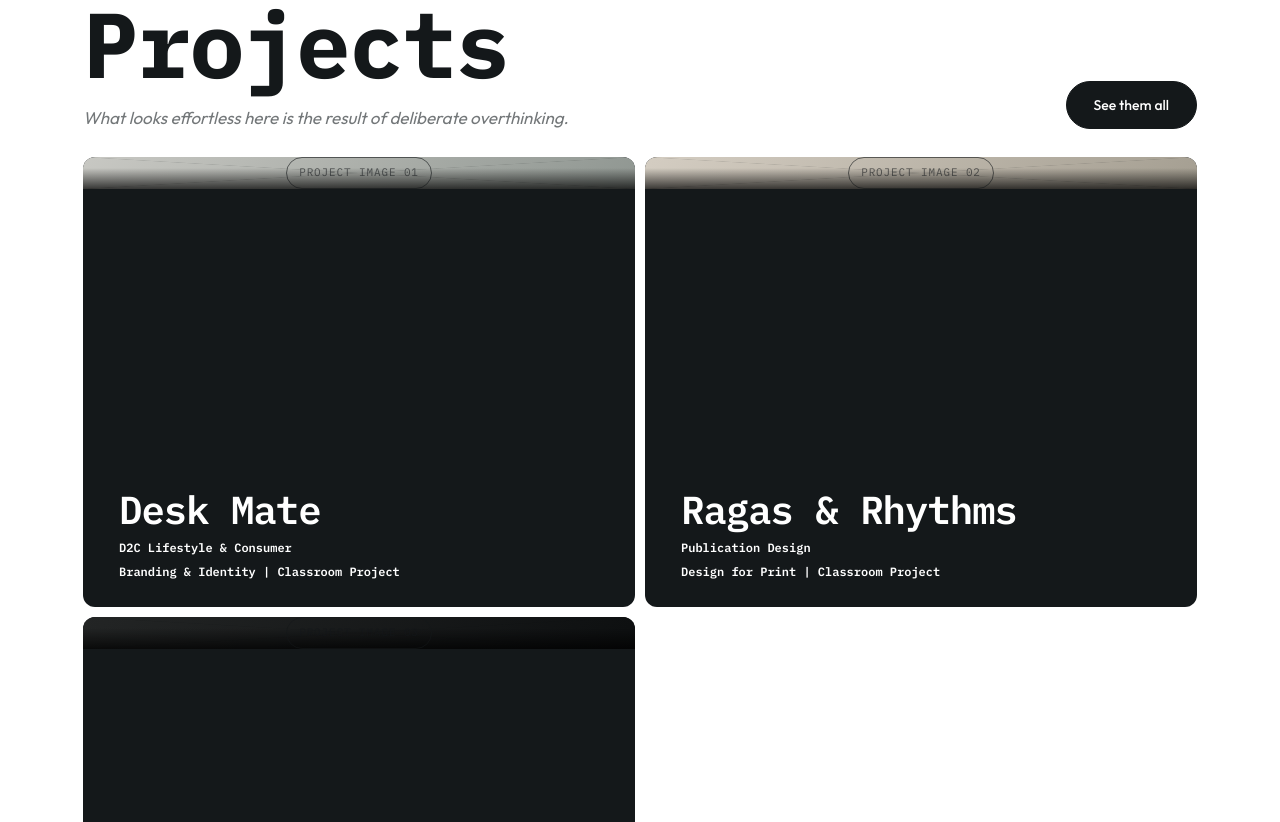
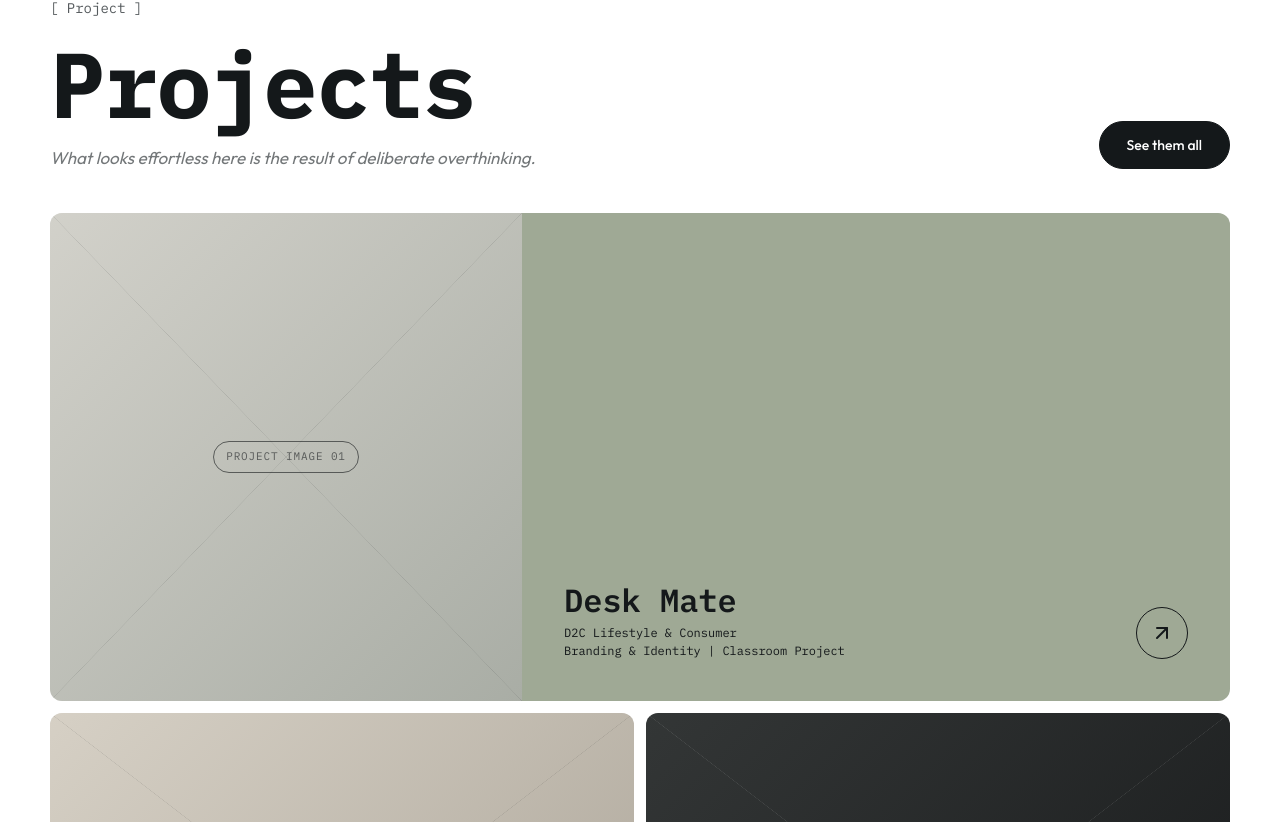
Before and after one commit to Raegan01/Raegan-Ricafrente, a Next.js app: page / in a window 1280 px wide. Shown: the part 878-1700 px from the top of the page. Built offline with nearby package versions, Linux system fonts and the light colour scheme.

Commit message:
feat: recreate recorded project showcase

```diff
--- a/app/globals.css
+++ b/app/globals.css
@@ -292,18 +292,24 @@ h3 {
   transform: translateY(24px);
 }
 
+.section-canvas {
+  width: min(var(--desktop-canvas), calc(100vw - 100px));
+  margin: 0 auto;
+}
+
 .projects-section {
   order: 1;
-  padding: 37px 83px 118px;
+  padding: 0 0 128px;
+  border-top: 1px solid var(--line);
   background: var(--paper);
 }
 
 .section-heading-row {
   display: flex;
-  min-height: 172px;
+  min-height: 286px;
   align-items: flex-end;
   justify-content: space-between;
-  padding-bottom: 28px;
+  padding: 76px 0 44px;
 }
 
 .projects-section h2 {
@@ -324,72 +330,99 @@ h3 {
 .projects-grid {
   display: grid;
   grid-template-columns: repeat(2, minmax(0, 1fr));
-  gap: 10px;
+  gap: 12px;
 }
 
 .project-card {
-  position: relative;
-  min-height: 450px;
   overflow: hidden;
   border-radius: var(--radius);
-  color: var(--paper);
-  background: var(--ink);
-  isolation: isolate;
+  background: #ecebea;
+  transition: transform 260ms ease;
 }
 
-.project-card__media {
-  position: absolute;
-  inset: 0;
+.project-card:hover {
+  transform: translateY(-3px);
 }
 
-.project-card:nth-child(1) .media-placeholder {
-  --placeholder-start: #c8c8c3;
-  --placeholder-end: #8f9691;
+.project-card--feature {
+  display: grid;
+  min-height: 488px;
+  grid-column: 1 / -1;
+  grid-template-columns: 40% 60%;
 }
 
-.project-card:nth-child(2) .media-placeholder {
-  --placeholder-start: #d4cdc2;
-  --placeholder-end: #a49e91;
+.project-card--feature .project-card__content {
+  display: flex;
+  align-items: flex-end;
+  justify-content: space-between;
+  padding: 42px;
+  color: var(--ink);
+  background: #9fa995;
 }
 
-.project-card:nth-child(3) .media-placeholder {
-  --placeholder-start: #232525;
-  --placeholder-end: #0d0f10;
+.project-card--standard {
+  display: flex;
+  min-height: 585px;
+  flex-direction: column;
 }
 
-.project-card:nth-child(4) .media-placeholder {
-  --placeholder-start: #a7b2aa;
-  --placeholder-end: #718078;
+.project-card--standard .project-card__media {
+  min-height: 450px;
+  flex: 1;
 }
 
-.project-card__media::after {
-  position: absolute;
-  inset: 35% 0 0;
-  background: linear-gradient(transparent, rgba(0, 0, 0, 0.72));
-  content: "";
+.project-card--standard .project-card__content {
+  display: flex;
+  min-height: 135px;
+  align-items: center;
+  justify-content: space-between;
+  padding: 24px 28px;
+  color: var(--ink);
+  background: var(--paper);
 }
 
 .project-card__content {
-  position: absolute;
-  z-index: 2;
-  right: 36px;
-  bottom: 27px;
-  left: 36px;
   font-family: "IBM Plex Mono", monospace;
 }
 
 .project-card__content h3 {
-  margin-bottom: 5px;
-  font-size: 39px;
+  margin: 0 0 8px;
+  font-size: 32px;
   font-weight: 600;
-  letter-spacing: -1px;
-  line-height: 1.1;
+  line-height: 1.08;
 }
 
 .project-card__content p {
-  margin-top: 9px;
+  margin: 3px 0 0;
   font-size: 12px;
-  font-weight: 600;
+}
+
+.project-card__arrow {
+  display: grid;
+  width: 52px;
+  height: 52px;
+  flex: none;
+  place-items: center;
+  border: 1px solid currentColor;
+  border-radius: 50%;
+  color: inherit;
+  background: transparent;
+}
+
+.project-card--desk .media-placeholder {
+  --placeholder-start: #d2d1ca;
+  --placeholder-end: #a9ada5;
+}
+
+.project-card--ragas .media-placeholder {
+  --placeholder-start: #d6d0c5;
+  --placeholder-end: #aaa397;
+}
+
+.project-card--bound .media-placeholder {
+  --placeholder-start: #333636;
+  --placeholder-end: #17191a;
+  color: rgba(255, 255, 255, 0.62);
 }
 
 .media-placeholder {
--- /dev/null
+++ b/components/project-card.tsx
@@ -0,0 +1,33 @@
+import { ArrowUpRight } from "lucide-react";
+import { MediaPlaceholder } from "@/components/media-placeholder";
+import type { Project } from "@/data/site-content";
+
+export function ProjectCard({ project }: { project: Project }) {
+  return (
+    <article
+      className={`project-card project-card--${project.layout} project-card--${project.tone}`}
+    >
+      <MediaPlaceholder
+        className="project-card__media"
+        description={`Future ${project.title} project image`}
+        kind="image"
+        label={project.placeholderLabel}
+      />
+      <div className="project-card__content">
+        <div>
+          <h3>{project.title}</h3>
+          <p>{project.discipline}</p>
+          <p>{project.context}</p>
+        </div>
+        <button
+          aria-label={`Open ${project.title} project`}
+          className="project-card__arrow"
+          disabled
+          type="button"
+        >
+          <ArrowUpRight aria-hidden="true" />
+        </button>
+      </div>
+    </article>
+  );
+}
--- a/components/projects-section.tsx
+++ b/components/projects-section.tsx
@@ -1,4 +1,4 @@
-import { MediaPlaceholder } from "@/components/media-placeholder";
+import { ProjectCard } from "@/components/project-card";
 import { Reveal } from "@/components/reveal";
 import { projects } from "@/data/site-content";
 
@@ -9,6 +9,7 @@ export function ProjectsSection() {
       id="projects"
       aria-label="Selected projects"
     >
+      <div className="section-canvas">
         <Reveal className="section-heading-row">
           <div>
             <p className="eyebrow">[ Project ]</p>
@@ -26,20 +27,9 @@ export function ProjectsSection() {
         </Reveal>
         <div className="projects-grid" id="projects-grid">
           {projects.map((project) => (
-          <article className="project-card" key={project.title}>
-            <MediaPlaceholder
-              className="project-card__media"
-              description={`Future ${project.title} project image`}
-              kind="image"
-              label={project.placeholderLabel}
-            />
-            <div className="project-card__content">
-              <h3>{project.title}</h3>
-              <p>{project.discipline}</p>
-              <p>{project.context}</p>
+            <ProjectCard key={project.title} project={project} />
+          ))}
         </div>
-          </article>
-        ))}
       </div>
     </section>
   );
```
Also changed, not shown: 1 other file (tests, documents, lock files or other folders). Lines whose indentation alone changed are shown as unchanged.
